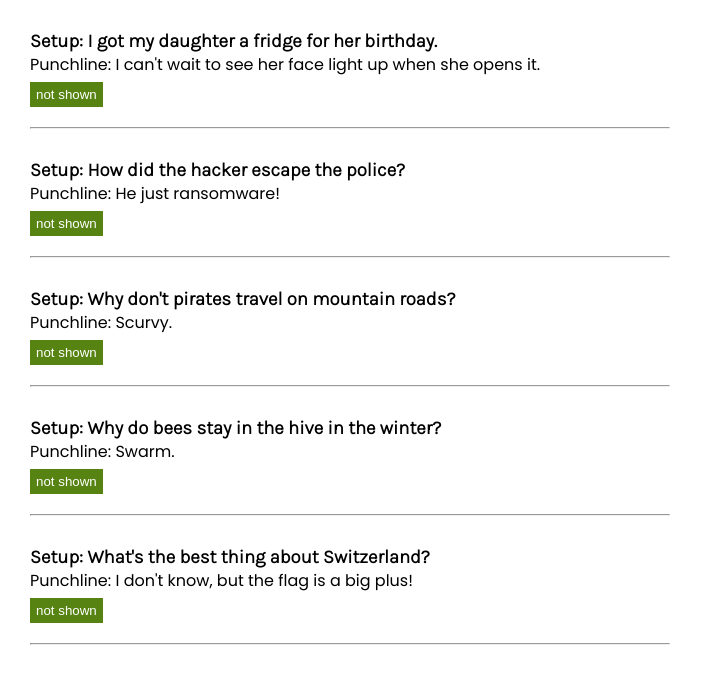
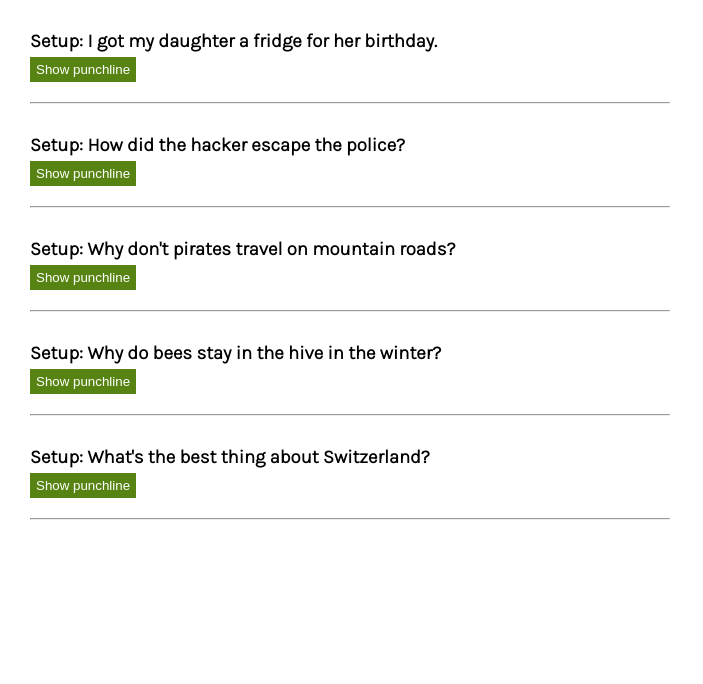
Before and after one commit to FaithEst/AirBnb-Experiences, a React (Create React App) app: page / in a window 1280 px wide. Shown: the top 684 px of the page, without its empty margins (0-703 px from the left). Built offline with nearby package versions, Linux system fonts and the light colour scheme.

Commit message:
adds challenge on conditional rendering

```diff
--- a/src/components/jokes/Jokes.js
+++ b/src/components/jokes/Jokes.js
@@ -7,16 +7,22 @@ function Jokes(props){
      * - Create state `isShown` (boolean, default to `false`)
      * - Add a button that toggles the value back and forth
      */
+
+    /**
+     * Challenge:
+     * - Only display the punchline paragraph if `isShown` is true
+     */
     const [isShown, setIsShown] = React.useState(false);
     function toggle(){
         setIsShown(prevIsShown => !prevIsShown)
+        console.log(isShown)
     }
-    const mode = isShown ? "shown" : "not shown";
+
     return(
         <div className="joke">
             {props.setup && <h3 className="joke-setup">Setup: {props.setup}</h3>}
-            <p>Punchline: {props.punchline}</p>
-            <button className="joke--button" onClick={toggle}>{mode}</button>
+            {isShown && <p>Punchline: {props.punchline}</p>}
+            <button className="joke--button" onClick={toggle}>Show punchline</button>
             <hr></hr>
         </div>
     );
```
